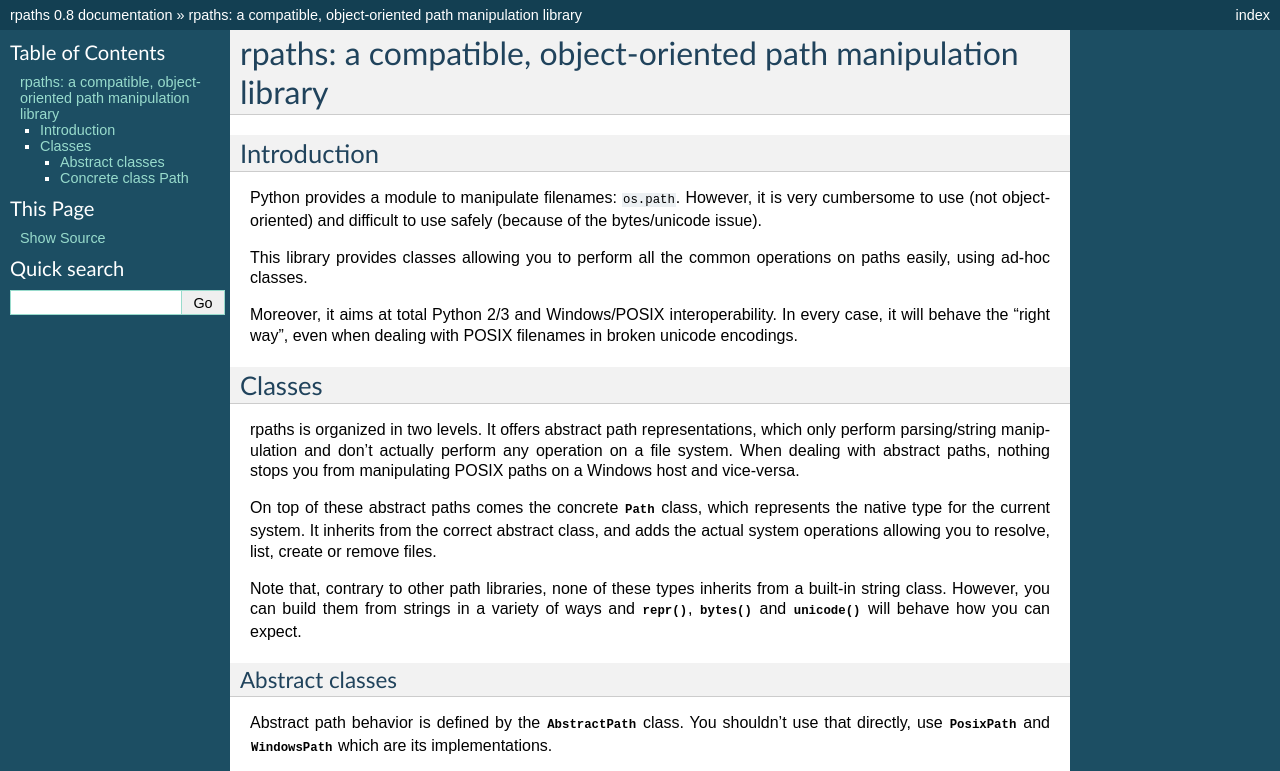
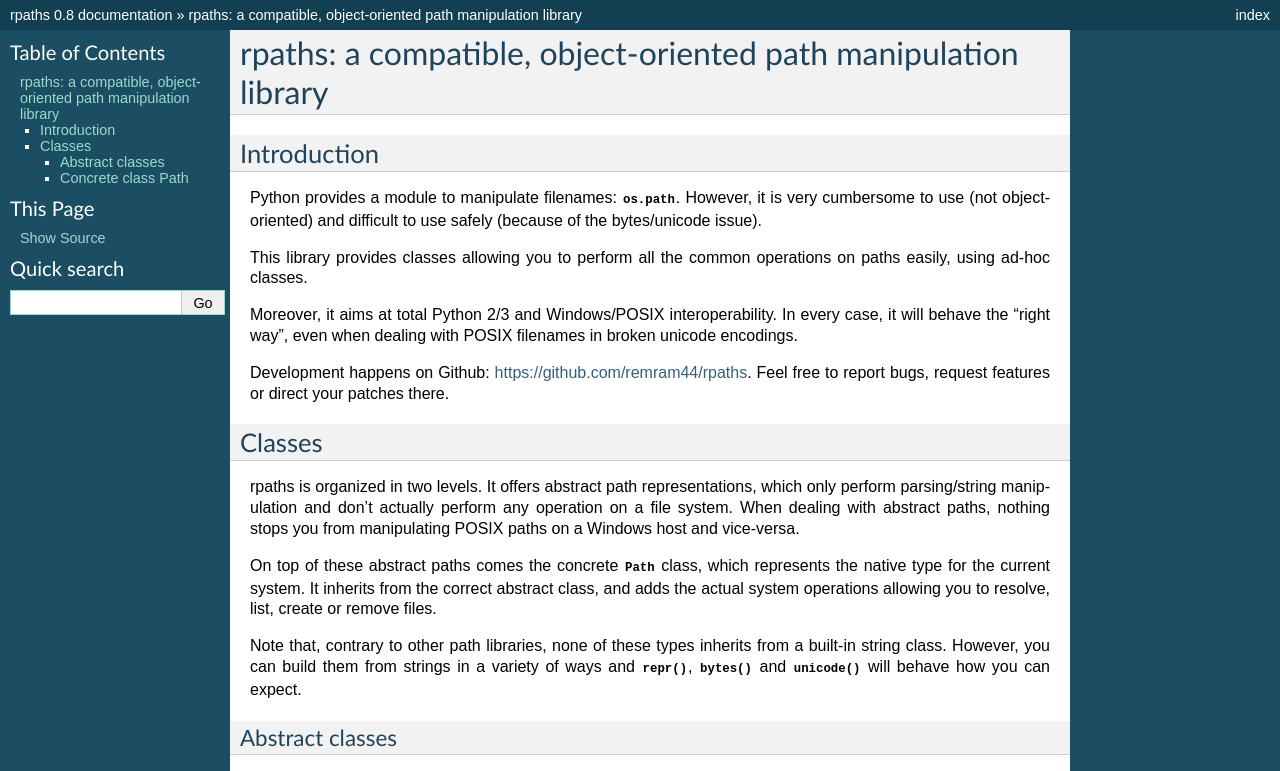
Before and after one commit to remram44/rpaths, a Sphinx documentation site: the page built from doc/index.rst, in a window 1280 px wide, cut to the strip 0-771 px from the top of the page. Built offline with Sphinx 7.4.7, drawn with Linux system fonts in a browser that asks for light colours; part of the change alters nothing that is shown.

Commit message:
Adds links in the docs

```diff
--- a/doc/index.rst
+++ b/doc/index.rst
@@ -6,8 +6,8 @@ rpaths: a compatible, object-oriented path manipulation library
 Introduction
 ------------
 
-Python provides a module to manipulate filenames: ``os.path``. However, it is
-very cumbersome to use (not object-oriented) and difficult to use safely
+Python provides a module to manipulate filenames: :mod:`os.path`. However, it
+is very cumbersome to use (not object-oriented) and difficult to use safely
 (because of the bytes/unicode issue).
 
 This library provides classes allowing you to perform all the common operations
@@ -16,6 +16,9 @@ on paths easily, using ad-hoc classes.
 Moreover, it aims at total Python 2/3 and Windows/POSIX interoperability. In
 every case, it will behave the "right way", even when dealing with POSIX
 filenames in broken unicode encodings.
+
+Development happens on Github: https://github.com/remram44/rpaths. Feel free to
+report bugs, request features or direct your patches there.
 
 Classes
 -------
```
